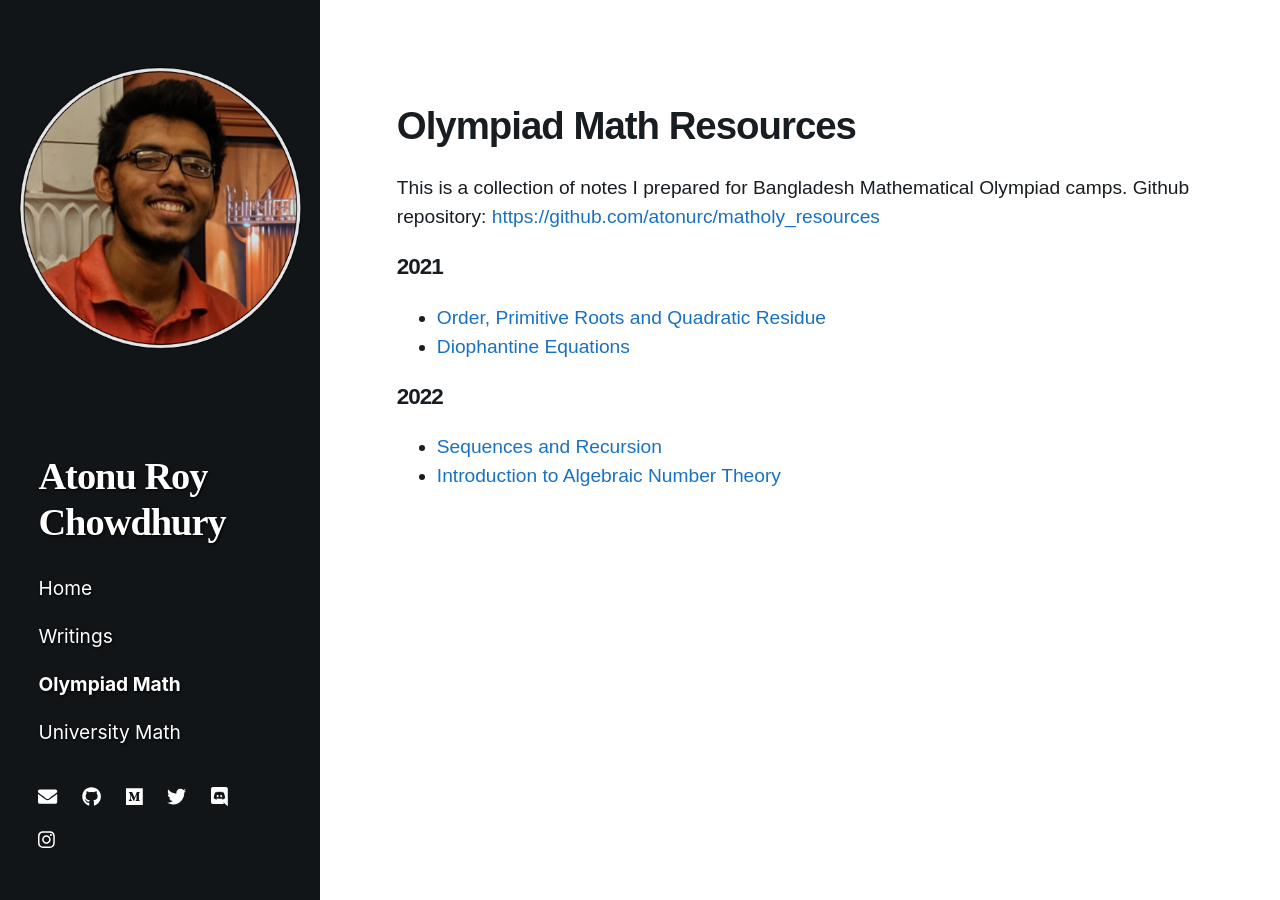
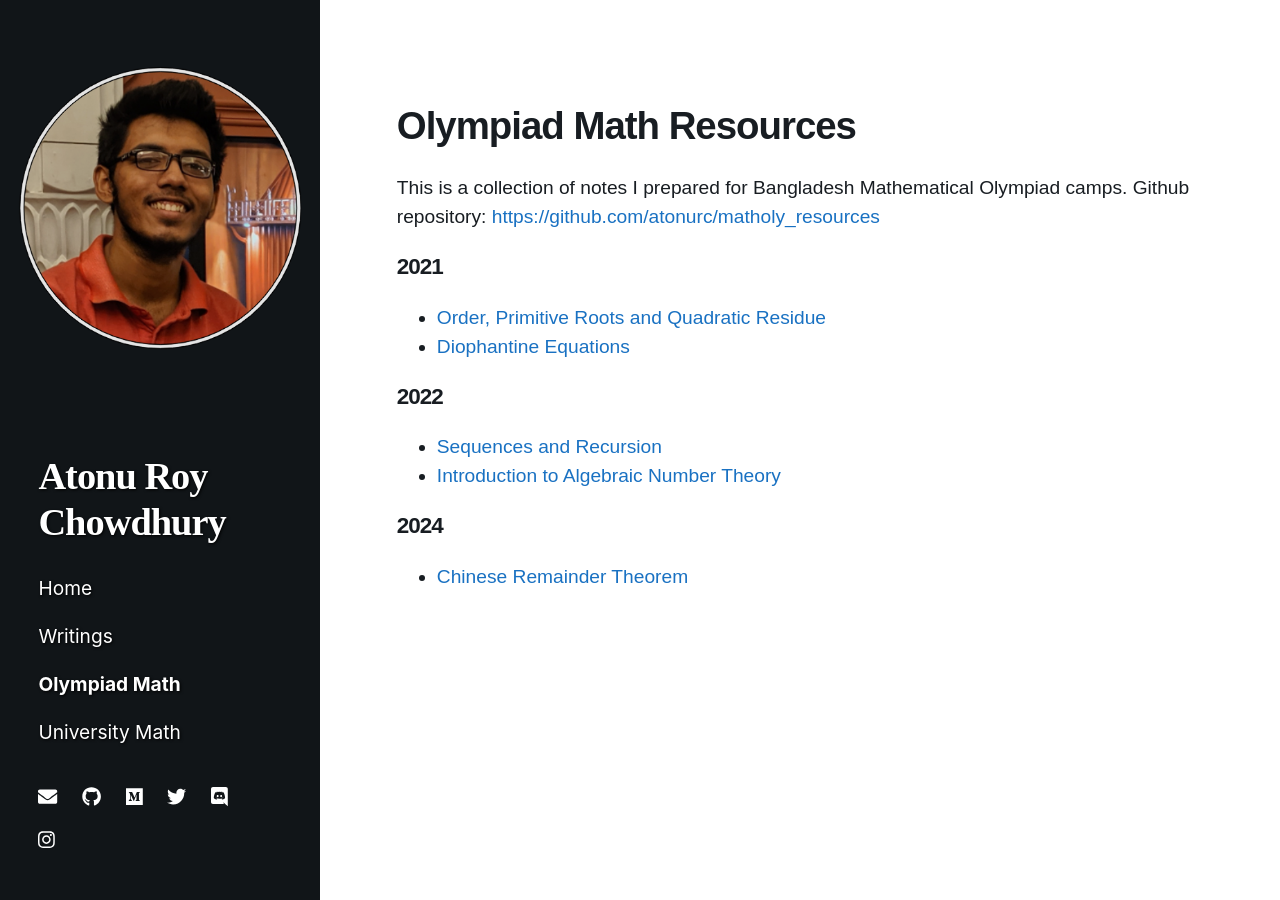
Before and after one commit to atonurc/atonurc.github.io, a Jekyll site: the page built from olymath.markdown, in a window 1280 px wide. Built offline with Jekyll 4.4.1, drawn with Linux system fonts in a browser that asks for light colours; nearby versions of some CDN libraries.

Commit message:
CRT note added

```diff
--- a/olymath.markdown
+++ b/olymath.markdown
@@ -21,3 +21,6 @@ This is a collection of notes I prepared for Bangladesh Mathematical Olympiad ca
 ### 2022
  - [Sequences and Recursion](https://atonurc.github.io/assets/sequences.pdf)
  - [Introduction to Algebraic Number Theory](https://atonurc.github.io/assets/intro_to_alg_nt.pdf)
+
+### 2024
+ - [Chinese Remainder Theorem](https://atonurc.github.io/assets/CRT.pdf)
```
Also changed, not shown: 1 other file.
